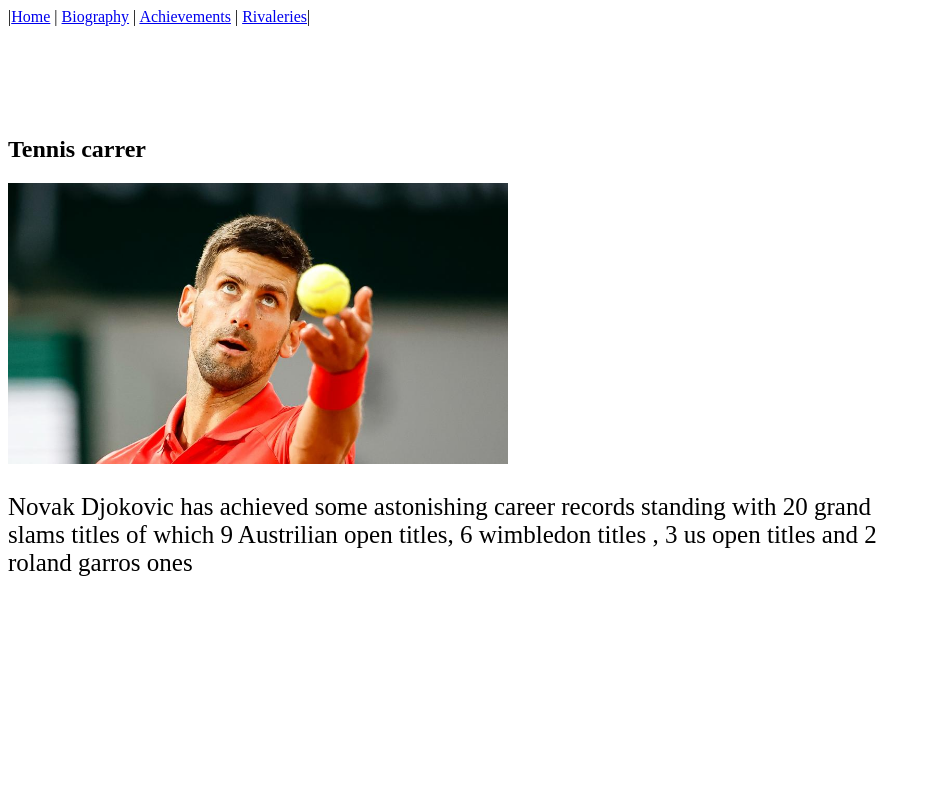
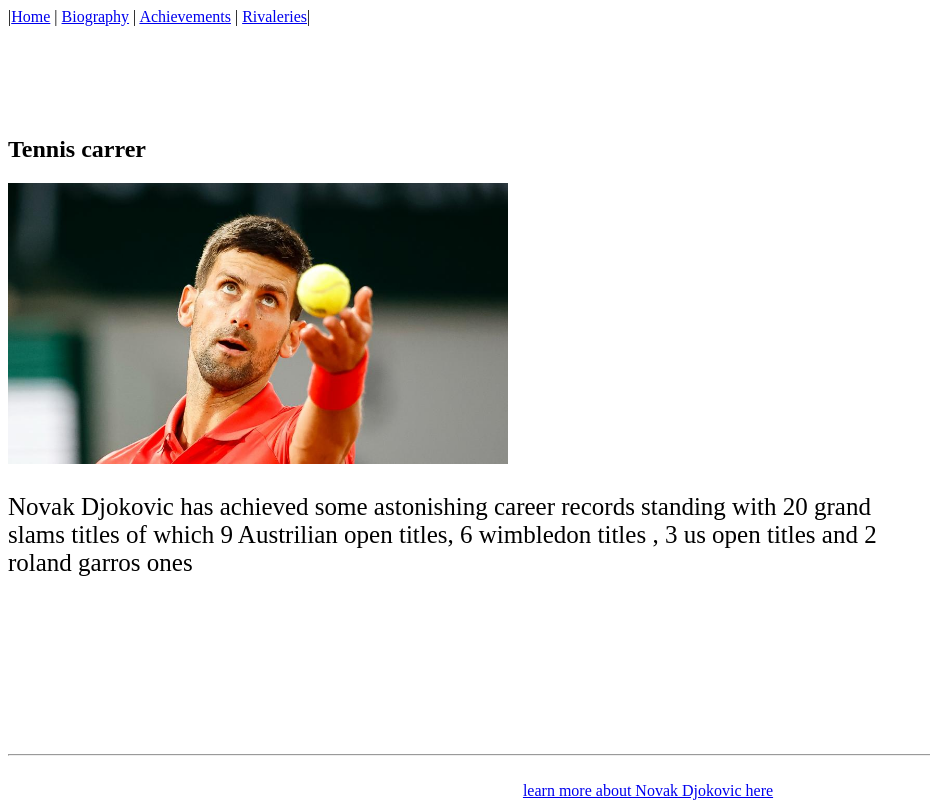
Before and after one commit to MohamedBoutaieb/presentation-novak-djokovic, a plain HTML site: page achievements.html in a window 1280 px wide. Shown: the top 802 px of the page, without its empty margins (0-930 px from the left). Drawn offline with Linux system fonts and the light colour scheme.

Commit message:
Update achievements.html

```diff
--- a/achievements.html
+++ b/achievements.html
@@ -39,7 +39,7 @@
                 </ul>
         </article>
     </div>
-    <footer>
+    <footer style=" position:absolute; bottom:0; width:100%; text-align:center;">
         <hr>
         <br>
         <a href="https://fr.wikipedia.org/wiki/Novak_Djokovic">learn more about Novak Djokovic here</a>
```
